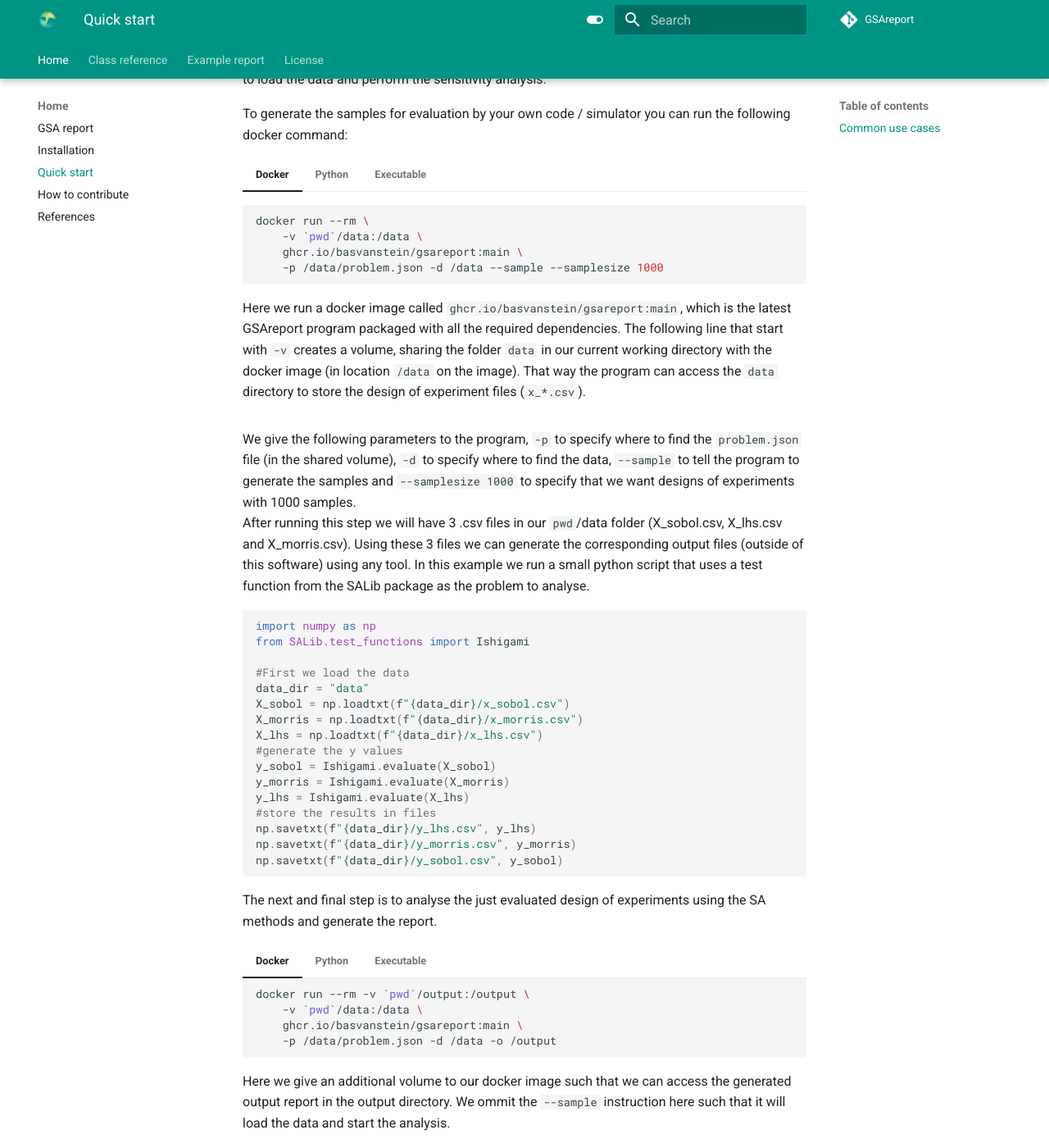
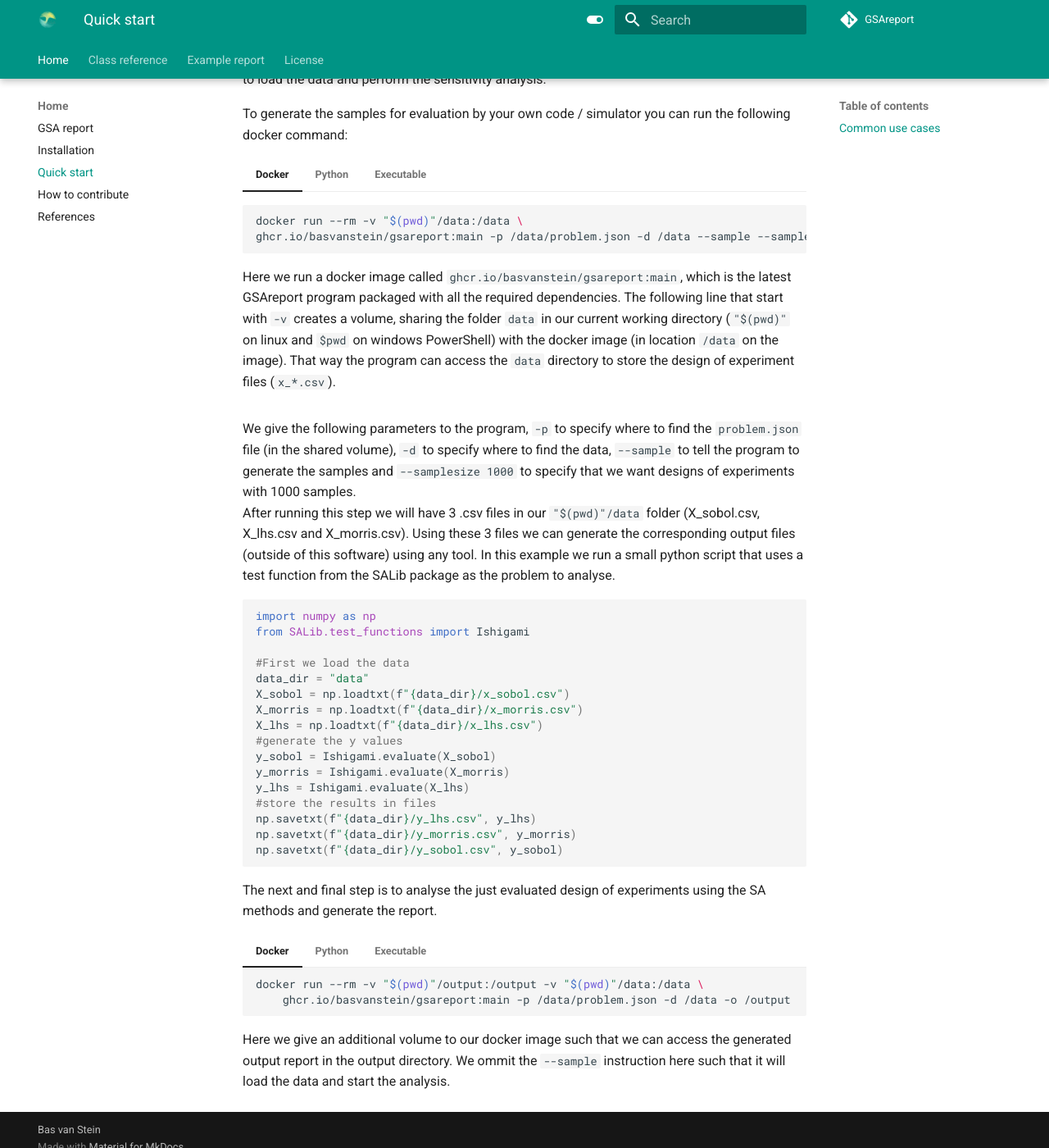
Before and after one commit to nikivanstein/GSAreport, an MkDocs documentation site: the page built from docs/sources/usecases.md, in a window 1280 px wide and 1400 px high, scrolled down 1212 px. Shown: the whole window at 82% size. Built offline with MkDocs 1.6.1 and Material for MkDocs 9.7.7, drawn with Linux system fonts in a browser that asks for light colours; comment, search, counter and statistics services are not loaded; the version menu is left out.

Commit message:
Updated documentation for pwd

````diff
--- a/docs/sources/installation.md
+++ b/docs/sources/installation.md
@@ -8,7 +8,7 @@ The easiest way to use the GSAreport application is directly using docker. This
 Example to show help text:
 
 ```zsh
-docker run -v `pwd`/output:/output -v `pwd`/data:/data ghcr.io/basvanstein/gsareport:main -h
+docker run -v "$(pwd)"/output:/output -v "$(pwd)"/data:/data ghcr.io/basvanstein/gsareport:main -h
 ```
 
 ### Using executables
--- a/docs/sources/usecases.md
+++ b/docs/sources/usecases.md
@@ -31,23 +31,21 @@ To generate the samples for evaluation by your own code / simulator you can run
 
 === "Docker"
     ```zsh
-    docker run --rm \
-        -v `pwd`/data:/data \
-        ghcr.io/basvanstein/gsareport:main \
-        -p /data/problem.json -d /data --sample --samplesize 1000
+    docker run --rm -v "$(pwd)"/data:/data \
+    ghcr.io/basvanstein/gsareport:main -p /data/problem.json -d /data --sample --samplesize 1000
     ```
-    Here we run a docker image called `ghcr.io/basvanstein/gsareport:main`, which is the latest GSAreport program packaged with all the required dependencies. The following line that start with `-v` creates a volume, sharing the folder `data` in our current working directory with the docker image (in location `/data` on the image). That way the program can access the `data` directory to store the design of experiment files (`x_*.csv`).
+    Here we run a docker image called `ghcr.io/basvanstein/gsareport:main`, which is the latest GSAreport program packaged with all the required dependencies. The following line that start with `-v` creates a volume, sharing the folder `data` in our current working directory (`"$(pwd)"` on linux and `$pwd` on windows PowerShell) with the docker image (in location `/data` on the image). That way the program can access the `data` directory to store the design of experiment files (`x_*.csv`).
 === "Python"
     ```zsh
-    python GSAreport.py -p problem.json -d `pwd`/data --sample --samplesize 1000
+    python GSAreport.py -p problem.json -d "$(pwd)"/data --sample --samplesize 1000
     ```
 === "Executable"
     ```zsh
-    ./GSAreport -p problem.json -d `pwd`/data --sample --samplesize 1000
+    ./GSAreport -p problem.json -d "$(pwd)"/data --sample --samplesize 1000
     ```
 
 We give the following parameters to the program, `-p` to specify where to find the `problem.json` file (in the shared volume), `-d` to specify where to find the data, `--sample` to tell the program to generate the samples and `--samplesize 1000` to specify that we want designs of experiments with 1000 samples.
-After running this step we will have 3 .csv files in our `pwd`/data folder (X_sobol.csv, X_lhs.csv and X_morris.csv). Using these 3 files
+After running this step we will have 3 .csv files in our `"$(pwd)"/data` folder (X_sobol.csv, X_lhs.csv and X_morris.csv). Using these 3 files
 we can generate the corresponding output files (outside of this software) using any tool. In this example we run a small python script that uses a test function from the SALib package as the problem to analyse.
 
 ```python
@@ -73,10 +71,8 @@ The next and final step is to analyse the just evaluated design of experiments u
 
 === "Docker"
     ```zsh
-    docker run --rm -v `pwd`/output:/output \
-        -v `pwd`/data:/data \
-        ghcr.io/basvanstein/gsareport:main \
-        -p /data/problem.json -d /data -o /output
+    docker run --rm -v "$(pwd)"/output:/output -v "$(pwd)"/data:/data \
+        ghcr.io/basvanstein/gsareport:main -p /data/problem.json -d /data -o /output
     ```
 === "Python"
     ```zsh
````
Also changed, not shown: README.md (+3 -4 lines).
